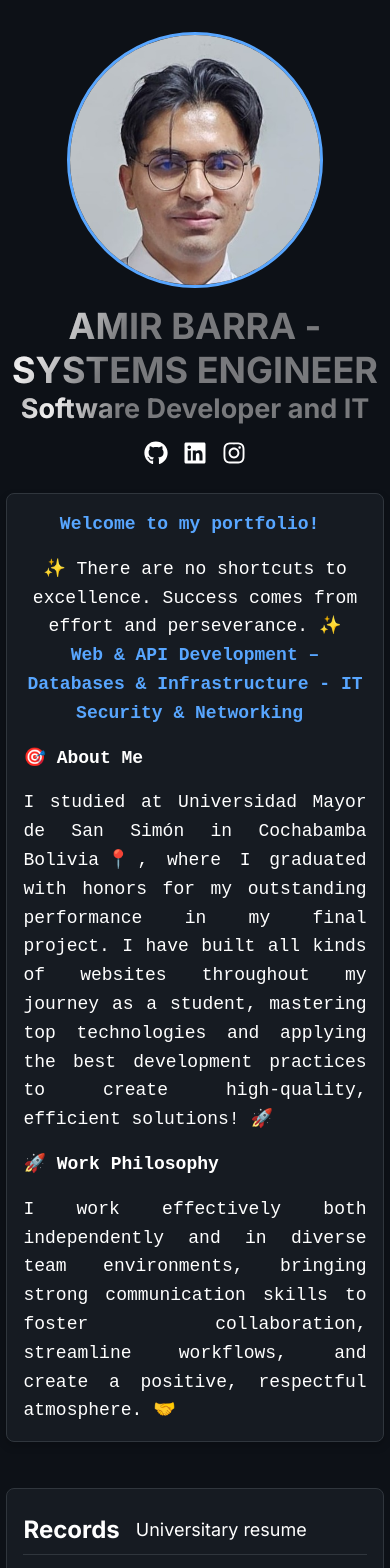
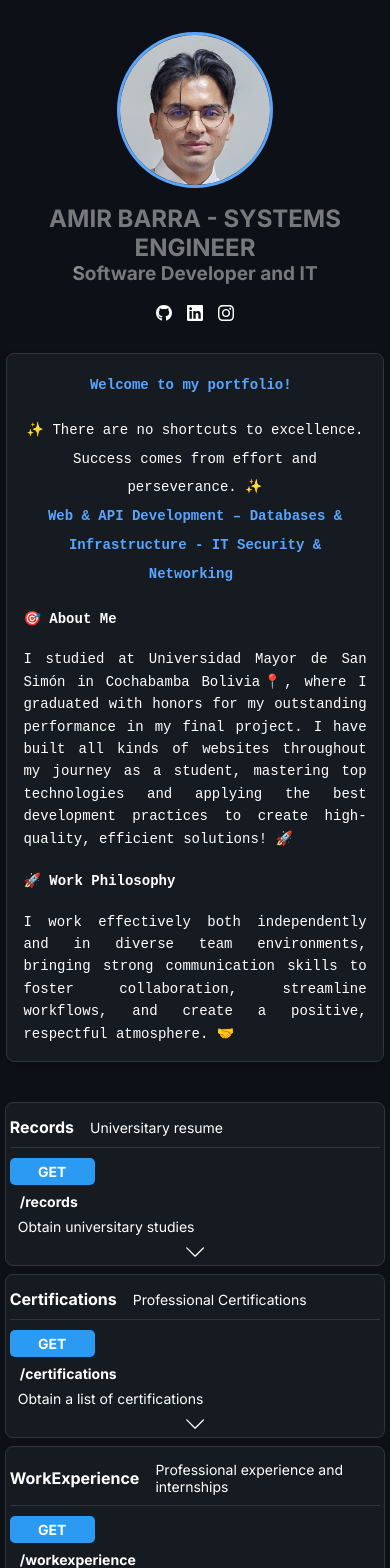
Before and after one commit to R4shad/Portfolio2025, a React (Vite) app: page / in a window 390 px wide. Shown: the top 1568 px of the page. Built offline with nearby package versions, Linux system fonts and the light colour scheme.

Commit message:
fix: Implement responsive styles

```diff
--- a/src/App.css
+++ b/src/App.css
@@ -20,3 +20,8 @@
 .instagram:hover {
   fill: #e4405f;
 }
+@media (max-width: 768px) {
+  .icon {
+    width: 16px;
+  }
+}
--- a/src/Componets/Endpoint/Endpoint.css
+++ b/src/Componets/Endpoint/Endpoint.css
@@ -120,3 +120,50 @@ p {
 hr {
   margin: 0;
 }
+@media (max-width: 768px) {
+  .endpoint {
+    margin: 4px;
+    padding: 4px;
+    width: 95%;
+  }
+  .endpoint-title {
+    font-size: 1rem;
+  }
+  .endpoint-header {
+    padding-top: 10px;
+    flex-direction: column;
+    align-items: normal;
+    gap: 8px;
+  }
+  .api-icon {
+    align-self: center;
+    margin: 0;
+  }
+  .endpoint-description {
+    font-size: 14px;
+  }
+  .api-description {
+    margin-left: 8px;
+  }
+  .endpoint-url {
+    font-size: 12px;
+    margin-top: 10px;
+  }
+  .button {
+    font-size: 12px;
+  }
+  pre {
+    font-size: 12px;
+  }
+  .response-container {
+    overflow-x: auto;
+    padding: 8px;
+  }
+  .response-formated-container {
+    font-size: 12px;
+    padding: 5px !important;
+  }
+  .api-icon {
+    justify-content: center;
+  }
+}
--- a/src/Componets/Endpoint/Responses/FormatedResponses/FormatedResponses.css
+++ b/src/Componets/Endpoint/Responses/FormatedResponses/FormatedResponses.css
@@ -75,3 +75,26 @@
 ul {
   padding: 0;
 }
+@media (max-width: 768px) {
+  .umss {
+    height: 150px;
+  }
+  .studies {
+    flex-direction: column;
+    align-items: center;
+  }
+  .item {
+    overflow-x: auto;
+    white-space: nowrap;
+    padding-right: 8px;
+    padding-left: 8px;
+    padding: 4px 8px 4px 8px;
+    margin-left: 8px;
+  }
+  .name {
+    font-size: 14px;
+  }
+  ul {
+    margin: 6px 0 6px 0;
+  }
+}
--- a/src/Componets/Header/Header.css
+++ b/src/Componets/Header/Header.css
@@ -28,7 +28,7 @@
 .navbar-text {
   color: white;
 }
-.name {
+.my-name {
   font-size: 16px;
 }
 .area {
@@ -41,3 +41,11 @@
   gap: 15px;
   width: 200px;
 }
+@media (max-width: 768px) {
+  .my-name {
+    font-size: 12px;
+  }
+  .area {
+    font-size: 10px;
+  }
+}
--- a/src/Componets/Header/Header.tsx
+++ b/src/Componets/Header/Header.tsx
@@ -7,7 +7,7 @@ const Header = () => {
       <div className="navbar-left">
         <img className="img-perfil-navbar" src="/perfil.JPG" alt="Profile" />
         <div className="navbar-text">
-          <h1 className="name">Amir Barra - Systems Engineer</h1>
+          <h1 className="my-name">Amir Barra - Systems Engineer</h1>
           <h2 className="area">Web Developer and IT</h2>
         </div>
       </div>
--- a/src/Componets/Main/Main.css
+++ b/src/Componets/Main/Main.css
@@ -28,3 +28,15 @@
   gap: 18px;
   margin-top: 1rem;
 }
+@media (max-width: 768px) {
+  .h1 {
+    font-size: 24px;
+  }
+  .h2 {
+    font-size: 19px;
+  }
+  .img-perfil {
+    width: 150px;
+    height: 150px;
+  }
+}
--- a/src/Componets/Main/Readme/Readme.css
+++ b/src/Componets/Main/Readme/Readme.css
@@ -41,3 +41,9 @@
   margin-left: 16px;
   margin-top: 5px;
 }
+
+@media (max-width: 768px) {
+  span {
+    font-size: 14px;
+  }
+}
--- a/src/Componets/PostEndpoint/PostEndpoint.css
+++ b/src/Componets/PostEndpoint/PostEndpoint.css
@@ -33,3 +33,18 @@
   margin-top: 8px;
   color: #49cc90;
 }
+@media (max-width: 768px) {
+  .textarea-container {
+    margin-top: 8px;
+  }
+  .json {
+    margin-top: 0;
+    padding: 8px;
+    width: 95%;
+    font-size: 12px;
+  }
+  .error-message .success-message {
+    font-size: 12px;
+    margin-top: 8px;
+  }
+}
--- a/src/Componets/PostEndpoint/PostEndpoint.tsx
+++ b/src/Componets/PostEndpoint/PostEndpoint.tsx
@@ -76,7 +76,6 @@ export const PostEndpoint = () => {
       <div className={`endpoint-content ${expand ? 'expand' : 'collapse'}`}>
         <div className="endpoint-url">http://amirbarra.info/api/contact</div>
 
-        {error && <div className="error-message">{error}</div>}
         <div className="buttons">
           <button
             className={executed ? 'button disabled' : 'button'}
@@ -105,6 +104,7 @@ export const PostEndpoint = () => {
         <div className="response-container">
           <p>Input:</p>
           <hr />
+          {error && <div className="error-message">{error}</div>}
           <JsonPost jsonData={jsonData} setJsonData={setJsonData} />
         </div>
         {response && (
--- a/src/index.css
+++ b/src/index.css
@@ -5,7 +5,6 @@
 body {
   background-color: #0d1117;
   margin: 0;
-
   font-family: 'Inter', sans-serif;
   font-size: 18px;
 }
```
